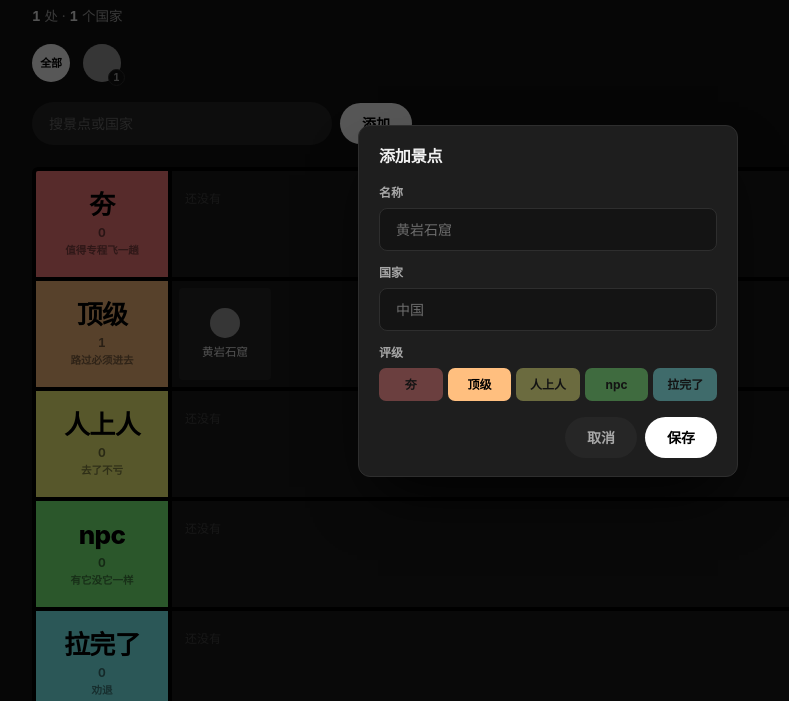
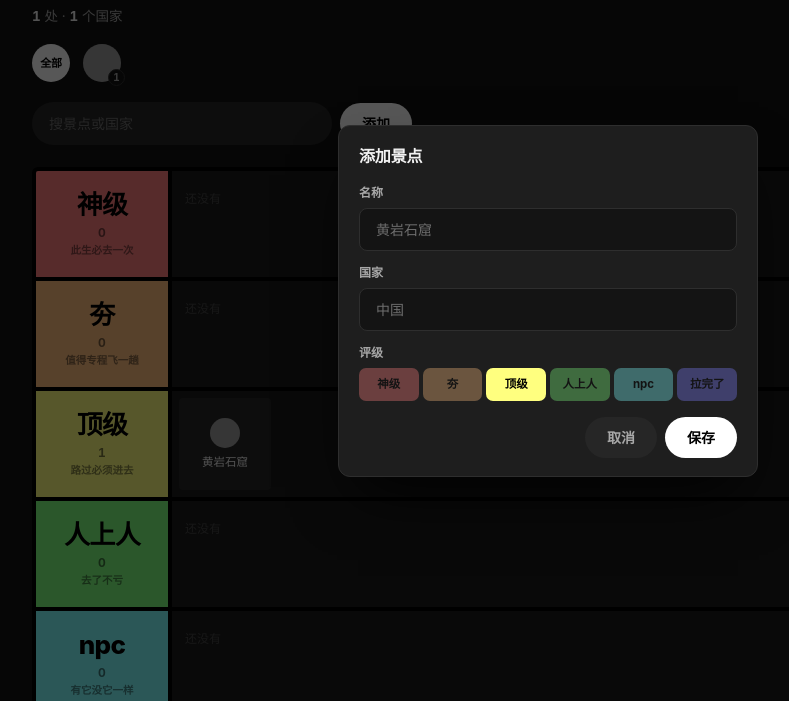
Before and after one commit to FroxieYe/scenic-tiers, a plain HTML site: page index.html in a window 1280 px wide. Both pictures are taken after a click on the button "添加". Shown: the part 99-800 px from the top of the page, without its empty margins (92-881 px from the left). Drawn offline with Linux system fonts and the light colour scheme; grey boxes are pictures that could not be loaded.

Commit message:
新增「神级」档，位列最上
六档：神级 > 夯 > 顶级 > 人上人 > npc > 拉完了。

- 色阶整体下移一格，仍走 TierMaker 官方连续色带：
  #FF7F7F 红 → #FFBF7F 橙 → #FFFF7F 黄 → #7FFF7F 绿 → #7FFFFF 青 → #7F7FFF 蓝
- 六档黑字对比度最低 6.38:1（拉完了那档的蓝），全部达标
- 评级选择器改 6 列，弹窗加宽到 420px，一行仍塞得下
- 新增时的默认档位改成按 key 取（原来按下标 i===1，加一档就会错位）

旧数据不受影响，档位 key 未变。

测试加到 42 项全过，新增：六档顺序与色带逐一比对、选择器不换行、
默认选中仍是顶级、能把景点评为神级且落在最上面那档。

录入模板同步改成六档，并改为直接从 index.html 读取档位定义，
避免模板与线上不一致。

Co-Authored-By: Claude Opus 5 (1M context) <noreply@anthropic.com>
Co-authored-by: multica-agent <github@multica.ai>

```diff
--- a/index.html
+++ b/index.html
@@ -23,12 +23,13 @@
     --ink-3:#6E6E6E;
     --line:#2E2E2E;
 
-    /* TierMaker 标准档位色，配黑字，五档对比度都在 8:1 以上 */
+    /* TierMaker 标准档位色，配黑字，六档对比度都在 5:1 以上 */
     --t1:#FF7F7F;
     --t2:#FFBF7F;
     --t3:#FFFF7F;
     --t4:#7FFF7F;
     --t5:#7FFFFF;
+    --t6:#7F7FFF;
 
     --sans:-apple-system,BlinkMacSystemFont,"PingFang SC","Hiragino Sans GB",
            "Microsoft YaHei",system-ui,"Segoe UI",sans-serif;
@@ -121,7 +122,7 @@
 
   /* ---------- 弹窗 ---------- */
   dialog{border:1px solid var(--line);border-radius:12px;background:#1E1E1E;color:var(--ink);
-         padding:0;width:min(380px,92vw);box-shadow:0 30px 60px -20px rgba(0,0,0,.9)}
+         padding:0;width:min(420px,92vw);box-shadow:0 30px 60px -20px rgba(0,0,0,.9)}
   dialog::backdrop{background:rgba(0,0,0,.66)}
   .dlg-head{display:flex;align-items:center;gap:10px;padding:18px 20px 0}
   .dlg-head .flag{width:26px;height:26px;border-radius:50%}
@@ -131,11 +132,11 @@
   .field label{font-size:12px;color:var(--ink-2);font-weight:600}
   .field input{width:100%;border-radius:8px;background:#141414;border:1px solid var(--line)}
 
-  .picker{display:grid;grid-template-columns:repeat(5,1fr);gap:5px}
+  .picker{display:grid;grid-template-columns:repeat(6,1fr);gap:4px}
   .picker span{position:relative;display:block}
   .picker input{position:absolute;opacity:0;width:0;height:0}
   .picker label{
-    display:block;text-align:center;font-size:12px;line-height:1.3;cursor:pointer;padding:9px 2px;
+    display:block;text-align:center;font-size:11.5px;line-height:1.3;cursor:pointer;padding:9px 1px;
     border-radius:7px;color:#000;background:var(--c);opacity:.34;font-weight:700;
     user-select:none;transition:opacity .12s;
   }
@@ -216,11 +217,12 @@
 
   /* 五档。颜色沿用 TierMaker 标准色，标签一律黑字。 */
   var TIERS = [
-    { key:"hang", name:"夯",     blurb:"值得专程飞一趟", c:"var(--t1)" },
-    { key:"top",  name:"顶级",   blurb:"路过必须进去",   c:"var(--t2)" },
-    { key:"ren",  name:"人上人", blurb:"去了不亏",       c:"var(--t3)" },
-    { key:"npc",  name:"npc",    blurb:"有它没它一样",   c:"var(--t4)" },
-    { key:"la",   name:"拉完了", blurb:"劝退",           c:"var(--t5)" }
+    { key:"shen", name:"神级",   blurb:"此生必去一次",   c:"var(--t1)" },
+    { key:"hang", name:"夯",     blurb:"值得专程飞一趟", c:"var(--t2)" },
+    { key:"top",  name:"顶级",   blurb:"路过必须进去",   c:"var(--t3)" },
+    { key:"ren",  name:"人上人", blurb:"去了不亏",       c:"var(--t4)" },
+    { key:"npc",  name:"npc",    blurb:"有它没它一样",   c:"var(--t5)" },
+    { key:"la",   name:"拉完了", blurb:"劝退",           c:"var(--t6)" }
   ];
 
   /* 国家名 → ISO 两位码，用来取圆形国旗。认不出来的退回首字占位圆。 */
@@ -406,9 +408,10 @@
   var killBtn  = document.getElementById("kill");
   var dlgFlag  = document.getElementById("dlg-flag");
 
-  document.getElementById("picker").innerHTML = TIERS.map(function(t,i){
+  document.getElementById("picker").innerHTML = TIERS.map(function(t){
     return '<span style="--c:' + t.c + '">' +
-      '<input type="radio" name="tier" id="p-' + t.key + '" value="' + t.key + '"' + (i===1?" checked":"") + '>' +
+      '<input type="radio" name="tier" id="p-' + t.key + '" value="' + t.key + '"' +
+        (t.key==="top" ? " checked" : "") + '>' +
       '<label for="p-' + t.key + '">' + esc(t.name) + '</label>' +
     '</span>';
   }).join("");
```
Also changed, not shown: shot-dense.png, shot-dialog.png, shot-flags.png, shot-mobile.png, 1 other file.
